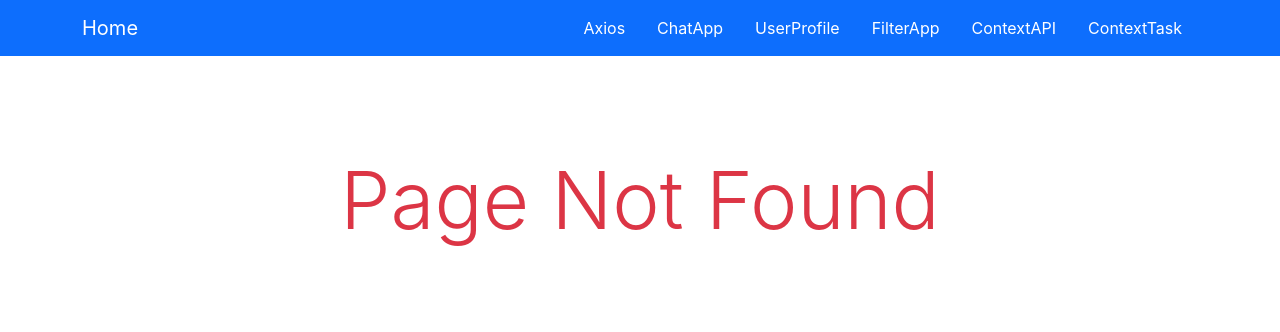
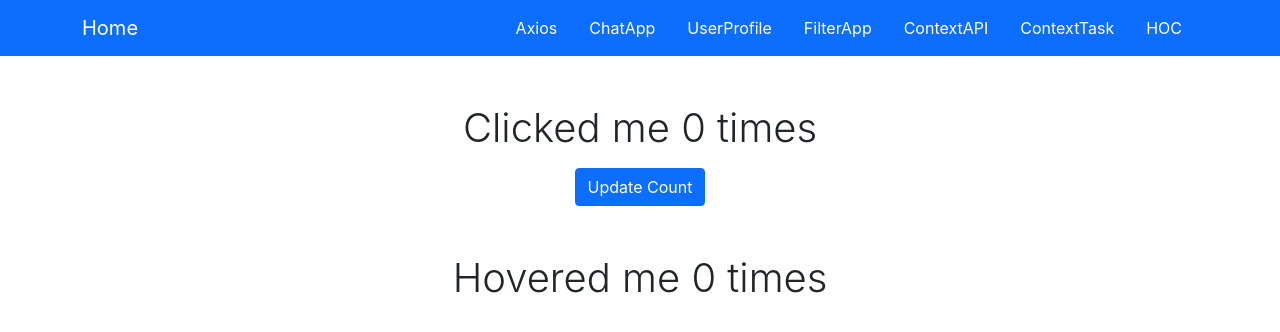
Before and after one commit to PankajBhakre/ReactDemoAPP, a React (Create React App) app in the folder demo/: page /hoc in a window 1280 px wide. Before the commit this address had no page. Shown: the top 332 px of the page. Built offline with nearby package versions, Linux system fonts and the light colour scheme.

Commit message:
HOC concept

```diff
--- a/demo/src/App.js
+++ b/demo/src/App.js
@@ -13,6 +13,8 @@ import { BrowserRouter, Route, Routes } from 'react-router-dom';
 import PageNotFound from './Components/PageNotFound/PageNotFound';
 import A from './Components/ContextAPI/A';
 import ContextHome from './Components/ContextTask/Home';
+import HOCHome from './Components/HOC/HOCHome';
+
 
 function App() {
   return (
@@ -27,6 +29,7 @@ function App() {
   <Route path="/gender" element={<Gender/>} />
   <Route path="/context" element={<A/>} />
   <Route path="/contextTask" element={<ContextHome/>} />
+  <Route path="/hoc" element={<HOCHome />} />
   <Route path="*" element={<PageNotFound />} />
 </Routes>
 </BrowserRouter>
--- /dev/null
+++ b/demo/src/Components/HOC/Counter.js
@@ -0,0 +1,17 @@
+import React, { Component } from "react";
+import hoc from "./HOC";
+
+class Counter extends Component {
+  render() {
+    return (
+      <div className="container">
+        <p className="display-6">Clicked me {this.props.count} times</p>
+        <button className="btn btn-primary" onClick={this.props.updateCount}>
+          Update Count
+        </button>
+      </div>
+    );
+  }
+}
+
+export default hoc(Counter);
--- /dev/null
+++ b/demo/src/Components/HOC/HOC.js
@@ -0,0 +1,24 @@
+import React from "react";
+const hoc = (Component) => {
+  class NewComponent extends React.Component {
+    constructor(props) {
+      super(props);
+      this.state = {
+        count: 0,
+      };
+    }
+    updateCount = () => {
+      this.setState({
+        count: this.state.count + 1,
+      });
+    };
+    render() {
+      return (
+        <Component count={this.state.count} updateCount={this.updateCount} />
+      );
+    }
+  }
+  return NewComponent;
+};
+
+export default hoc;
--- /dev/null
+++ b/demo/src/Components/HOC/HOCHome.js
@@ -0,0 +1,21 @@
+import React, { Component } from "react";
+import Counter from "./Counter";
+import Hover from "./Hover";
+
+class HOCHome extends Component {
+  render() {
+    return (
+      <div className="container text-center mt-5">
+        <div className="row">
+          <Counter />
+        </div>
+
+        <div className="row mt-5">
+          <Hover />
+        </div>
+      </div>
+    );
+  }
+}
+
+export default HOCHome;
--- /dev/null
+++ b/demo/src/Components/HOC/Hover.js
@@ -0,0 +1,16 @@
+import React, { Component } from "react";
+import hoc from "./HOC";
+
+class Hover extends Component {
+  render() {
+    return (
+      <div className="container">
+        <p className="display-6 lead" onMouseOver={this.props.updateCount}>
+          Hovered me {this.props.count} times
+        </p>
+      </div>
+    );
+  }
+}
+
+export default hoc(Hover);
--- a/demo/src/Components/Nav/Nav.js
+++ b/demo/src/Components/Nav/Nav.js
@@ -39,6 +39,11 @@ import {Link} from 'react-router-dom'
                 ContextTask
             </Link>
                 </li>
+                <li className="nav-item">
+              <Link to="/hoc" className="nav-link text-white">
+                HOC
+              </Link>
+            </li>
             </ul>
         </div>
     </nav>;
```
